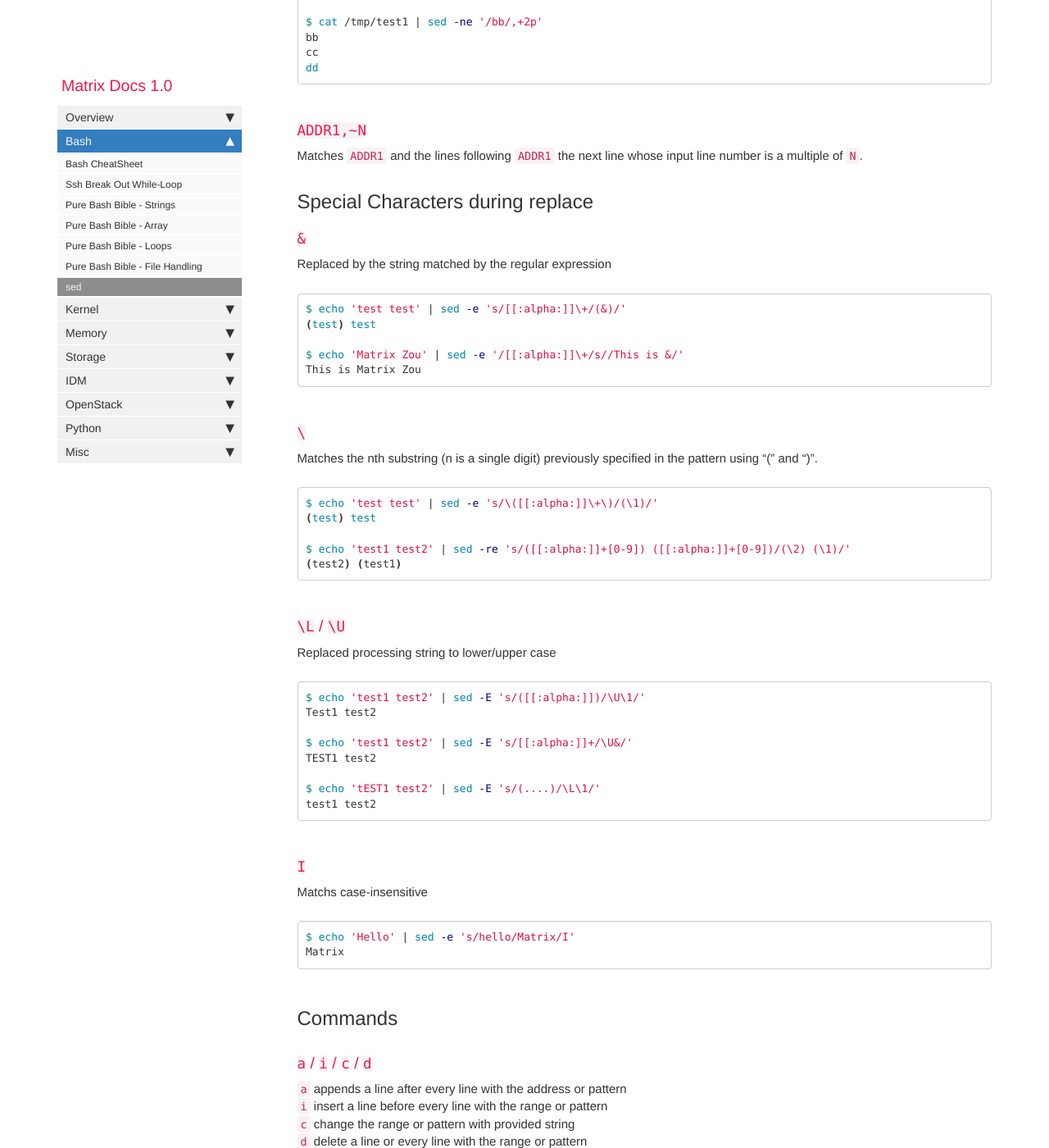
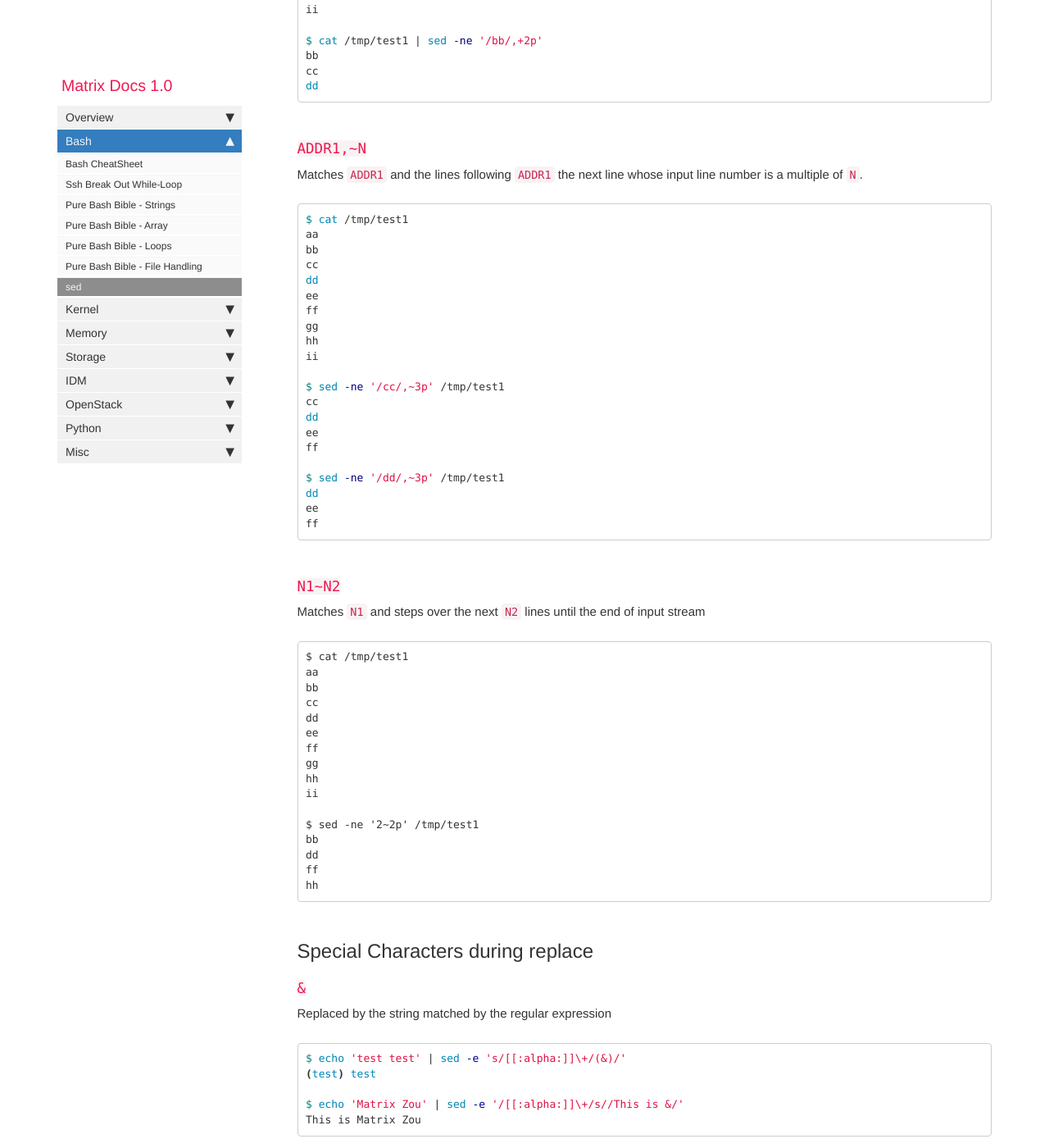
Before and after one commit to matrixzj/documentations, a Jekyll site: the page built from pages/bash/sed.md, in a window 1280 px wide and 1400 px high, scrolled down 1846 px. Shown: the whole window at 82% size. Built offline with Jekyll 4.4.1, drawn with Linux system fonts in a browser that asks for light colours; comment, search, counter and statistics services are not loaded.

Commit message:
There are 1 files have been modified at 2021-01-03 07:13:15 . 	-rw-rw-r--. 1 jzou jzou 14492 Jan  3 07:13 pages/bash/sed.md No files have been added. No files have been deleted. No file type has been changed.

````diff
--- a/pages/bash/sed.md
+++ b/pages/bash/sed.md
@@ -44,9 +44,50 @@ dd
 
 ### `ADDR1,~N`
 Matches `ADDR1` and the lines following `ADDR1` the next line whose input line number is a multiple of `N`.
+```bash
+$ cat /tmp/test1
+aa
+bb
+cc
+dd
+ee
+ff
+gg
+hh
+ii
 
+$ sed -ne '/cc/,~3p' /tmp/test1
+cc
+dd
+ee
+ff
 
+$ sed -ne '/dd/,~3p' /tmp/test1
+dd
+ee
+ff
+```
 
+### `N1~N2`
+Matches `N1` and steps over the next `N2` lines until the end of input stream
+```
+$ cat /tmp/test1
+aa
+bb
+cc
+dd
+ee
+ff
+gg
+hh
+ii
+
+$ sed -ne '2~2p' /tmp/test1
+bb
+dd
+ff
+hh
+```
 
 ## Special Characters during replace
 
````
